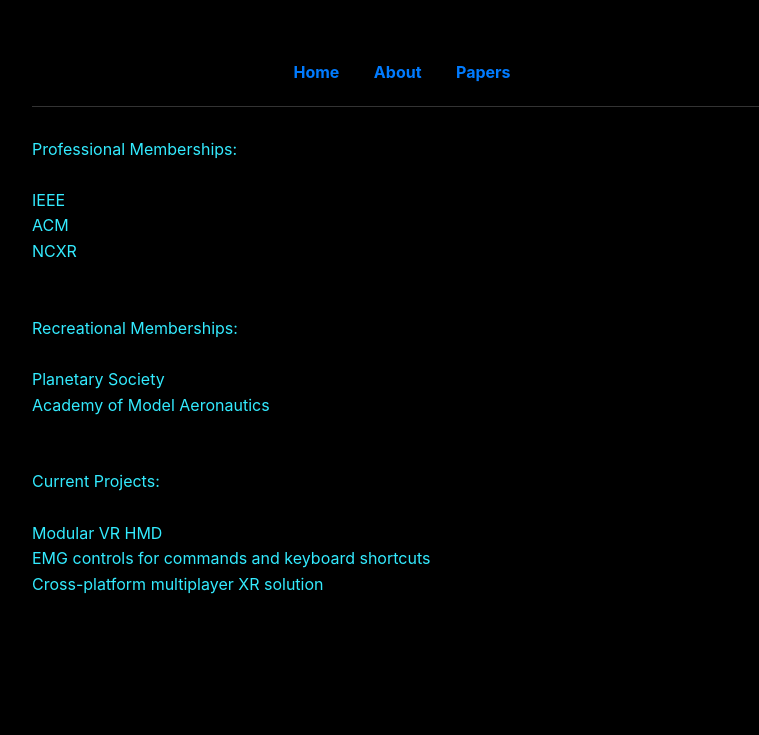
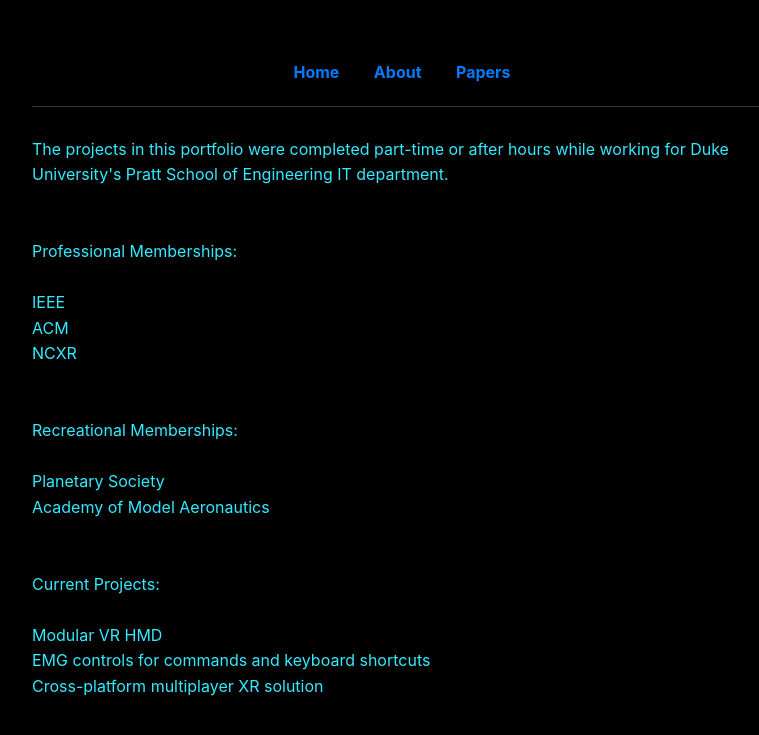
Before and after one commit to tenorvis/portfolio, a Jekyll site: the page built from about.md, in a window 1280 px wide. Shown: the top 735 px of the page, without its empty margins (238-997 px from the left). Built offline with Jekyll 4.4.1, drawn with Linux system fonts in a browser that asks for light colours.

Commit message:
Updated about page

```diff
--- a/about.md
+++ b/about.md
@@ -5,7 +5,10 @@
 ---
 
 <div class="project-wrapper">
-
+The projects in this portfolio were completed part-time or after hours while working for Duke University's Pratt School of Engineering IT department.
+<br>
+<br>
+<br>
 Professional Memberships:
 <br>
 <br>
```
